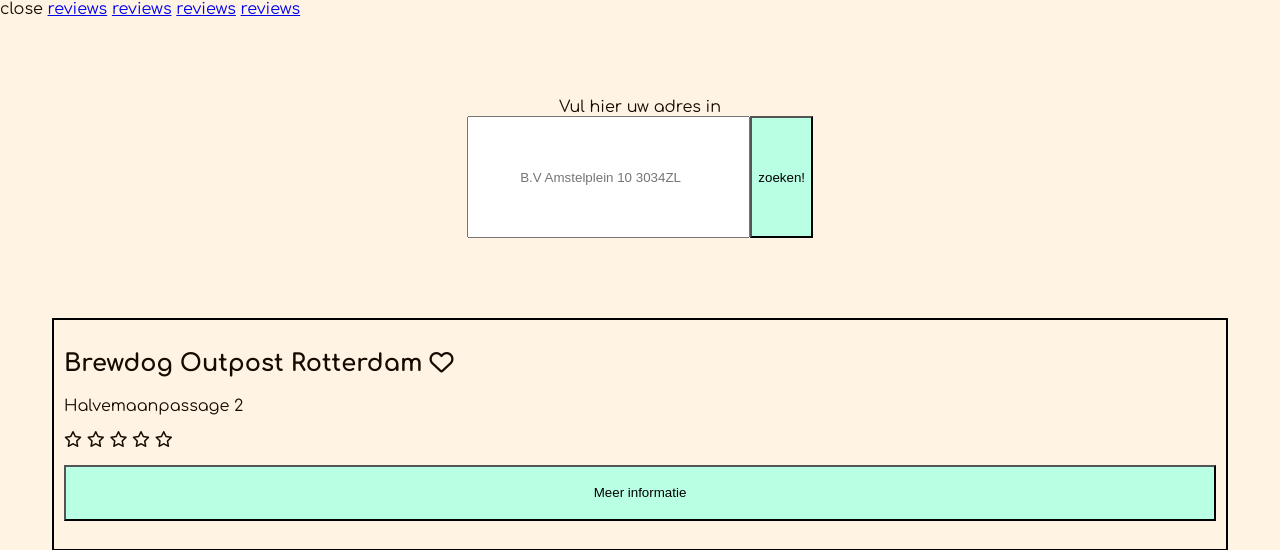
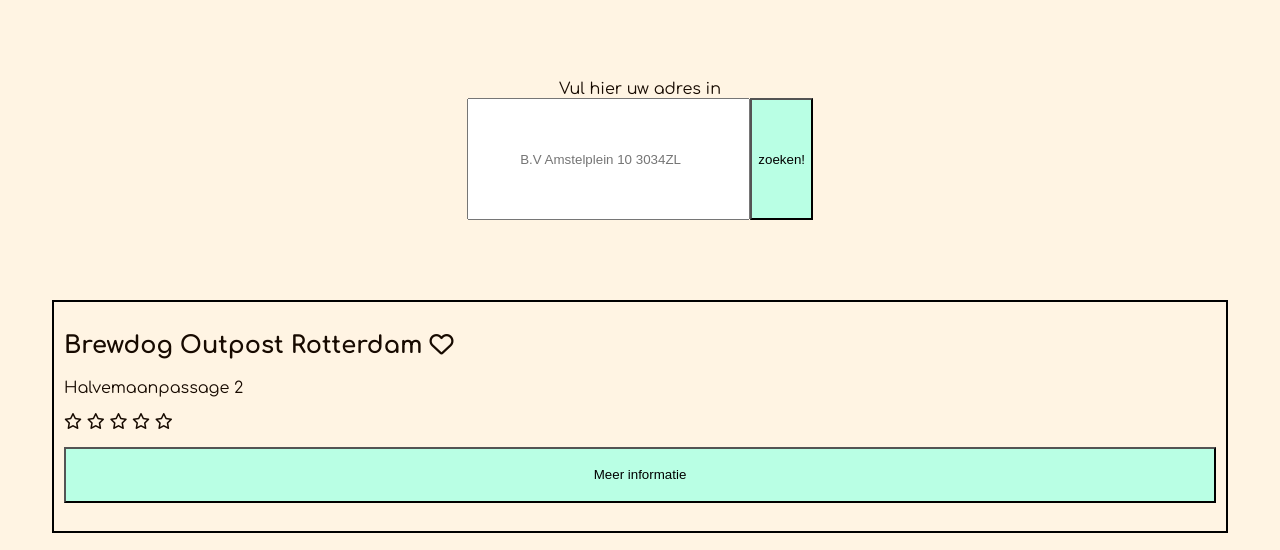
Before and after one commit to mottofurui/cle3-blog, a PHP site: page / in a window 1280 px wide. Shown: the part 168-718 px from the top of the page. Run offline with PHP 8.4, Linux system fonts and the light colour scheme; some libraries are stand-ins or nearby versions.

Commit message:
modal voor de dropdownmenu werkt!!

```diff
--- a/css/style.css
+++ b/css/style.css
@@ -51,3 +51,37 @@
     grid-row: 1;
     height: 5vh;
 }
+
+/* modal-styles */
+#modal {
+    display: none;
+    position: fixed;
+    z-index: 1;
+    overflow: auto;
+    background-color: #fff4e3;
+}
+
+.modal-content {
+    display: flex;
+    flex-direction: column;
+    width: 100vw;
+    height: 100vh;
+}
+
+.modal-content span {
+    background-color: #fff4e3;
+    padding: 2vh;
+    border-bottom: solid black 0.3vh;
+}
+
+.modal-content a {
+    background-color: #fff4e3;
+    padding: 2vh;
+    border-bottom: solid black 0.3vh;
+    text-decoration: none;
+    color: #170a00;
+}
+
+.modal-content a:hover, .modal-content a:active {
+    background-color: #E3FFF4;
+}
--- a/index.html
+++ b/index.html
@@ -15,7 +15,7 @@
 <body>
     <nav>
         <img class="logo" src="./img/restoramalogo.png" alt="logo">
-        <i class="fa-solid fa-bars"></i>
+        <i id="modal-open" class="fa-solid fa-bars"></i>
 <!--        <p>Insert menu logo to go to the menu</p>-->
     </nav>
     <header>
@@ -23,8 +23,8 @@
     <main>
         <div id="modal">
             <div class="modal-content">
-                <span class="close">close</span>
-                <a href="#">reviews</a>
+                <span id="close">close</span>
+                <a href="index.html">reviews</a>
                 <a href="#">reviews</a>
                 <a href="#">reviews</a>
                 <a href="#">reviews</a>
--- a/js/main.js
+++ b/js/main.js
@@ -3,14 +3,29 @@ window.addEventListener("load", init);
 // global vars
 let restaurant;
 
+let modal;
+let dropdownButton;
+let modalCloseButton;
+
 function init() {
     restaurant = document.getElementById("restaurant");
     restaurant.addEventListener("click", restaurantInfoClickHandler);
+
+    modal = document.getElementById("modal");
+    dropdownButton = document.getElementById("modal-open");
+    modalCloseButton = document.getElementById("close");
+
+    dropdownButton.addEventListener("click", showModal);
 }
 
+//makes the button in a restaurantArticle work
 function restaurantInfoClickHandler(e) {
     const clickedRestaurant = e.target;
     if (clickedRestaurant.nodeName === "BUTTON") {
         window.location.href = "restaurant.html"
     }
 }
+
+function showModal(e) {
+    modal.style.display = "block";
+}
```
